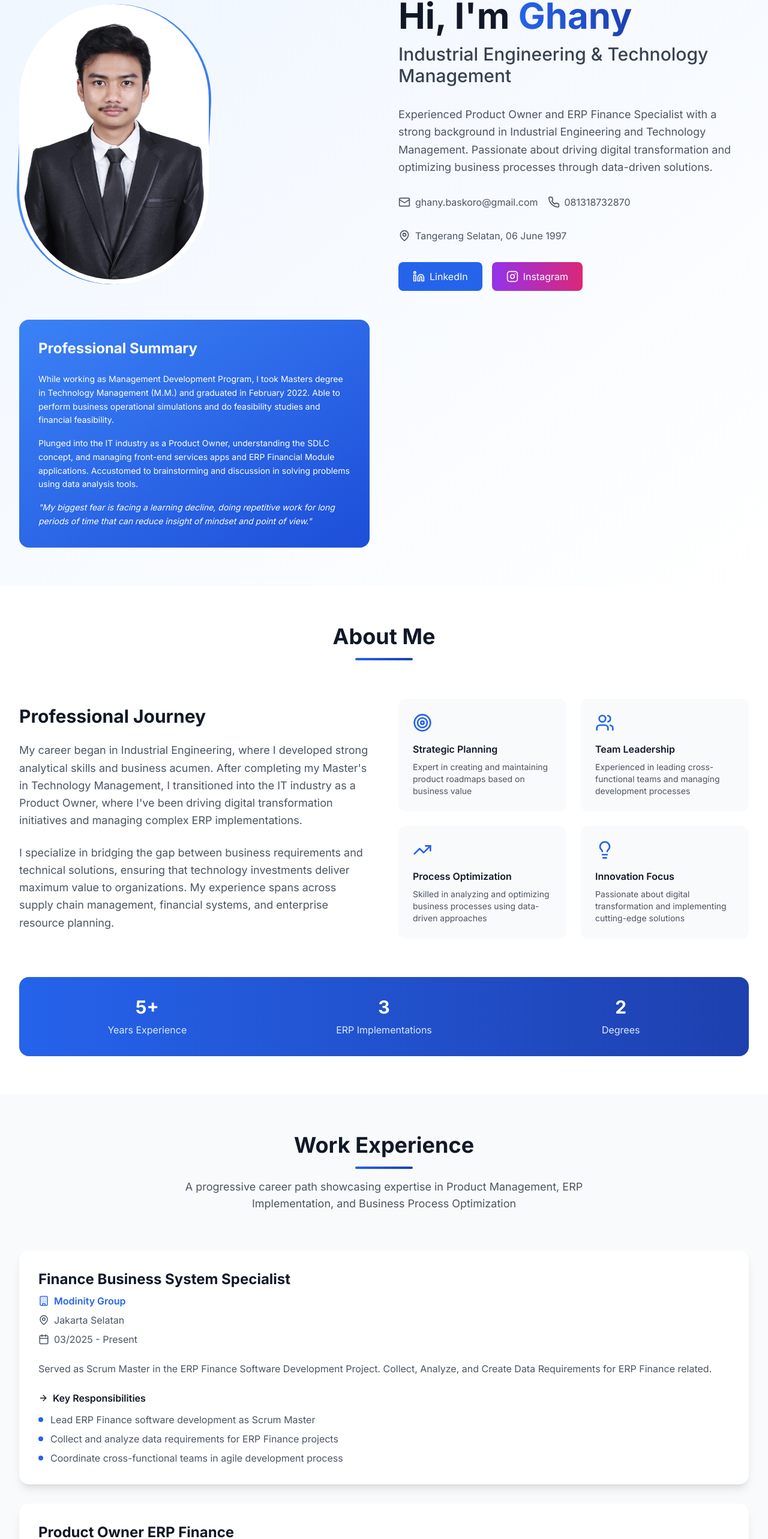
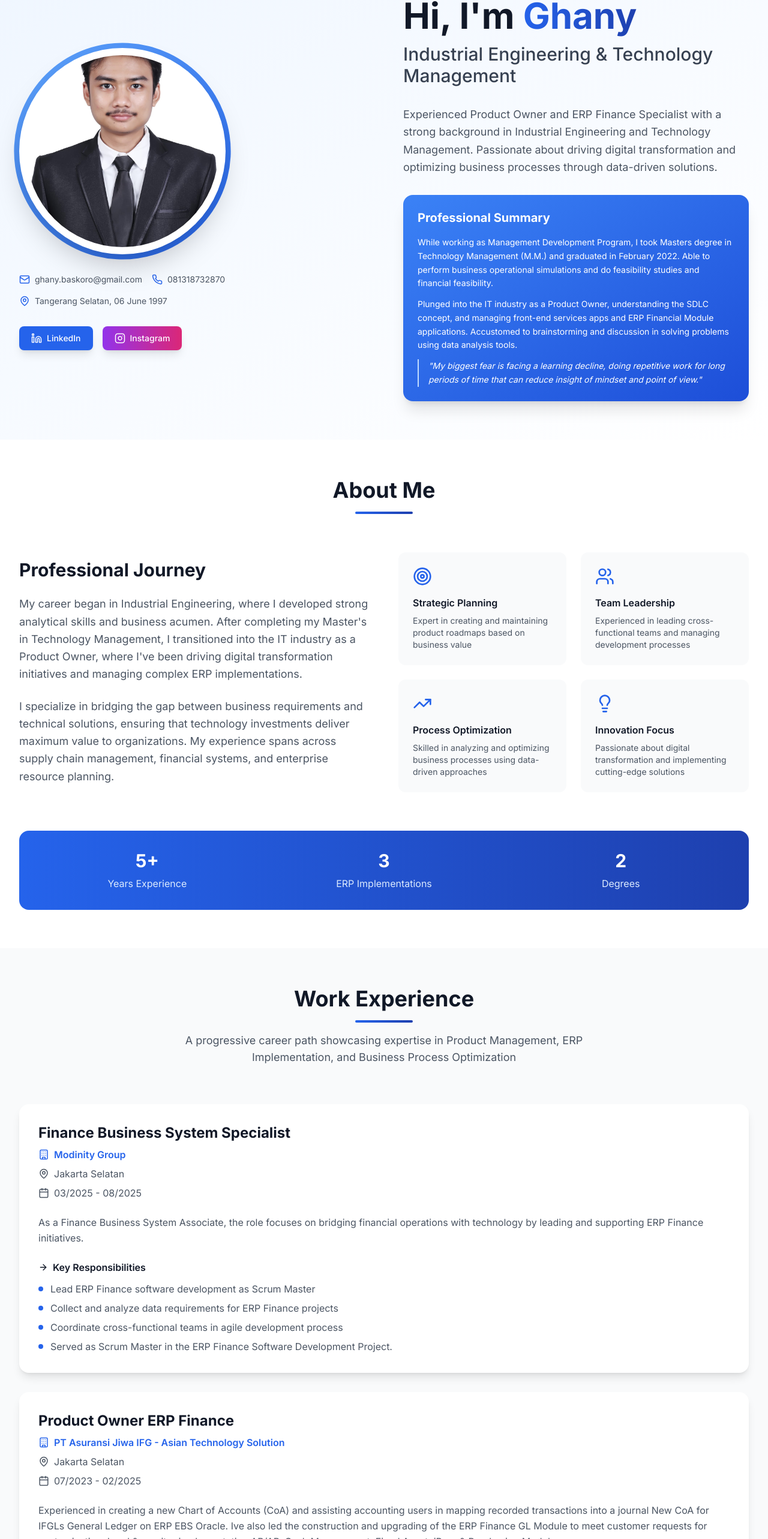
Before and after one commit to ghanybaskoro/Protofolio-Web, a Next.js app: page / in a window 1280 px wide. Shown: the part 68-2634 px from the top of the page at 60% size. Built offline with nearby package versions, Linux system fonts and the light colour scheme.

Commit message:
fix layout hero

```diff
--- a/components/Experience.tsx
+++ b/components/Experience.tsx
@@ -6,12 +6,13 @@ export default function Experience() {
       title: 'Finance Business System Specialist',
       company: 'Modinity Group',
       location: 'Jakarta Selatan',
-      period: '03/2025 - Present',
-      description: 'Served as Scrum Master in the ERP Finance Software Development Project. Collect, Analyze, and Create Data Requirements for ERP Finance related.',
+      period: '03/2025 - 08/2025',
+      description: 'As a Finance Business System Associate, the role focuses on bridging financial operations with technology by leading and supporting ERP Finance initiatives.',
       responsibilities: [
         'Lead ERP Finance software development as Scrum Master',
         'Collect and analyze data requirements for ERP Finance projects',
-        'Coordinate cross-functional teams in agile development process'
+        'Coordinate cross-functional teams in agile development process',
+        'Served as Scrum Master in the ERP Finance Software Development Project.'
       ]
     },
     {
@@ -19,7 +20,7 @@ export default function Experience() {
       company: 'PT Asuransi Jiwa IFG - Asian Technology Solution',
       location: 'Jakarta Selatan',
       period: '07/2023 - 02/2025',
-      description: 'Responsible for and lead the ERP EBS Oracle Finance software development project (GL, AP/AR, CM, FA, Budget, iProc&Purch)',
+      description: 'Experienced in creating a new Chart of Accounts (CoA) and assisting accounting users in mapping recorded transactions into a journal New CoA for IFGLs General Ledger on ERP EBS Oracle. Ive also led the construction and upgrading of the ERP Finance GL Module to meet customer requests for customization. Lead & monitor implementation AR/AP, Cash Management, Fixed Asset, iProc & Purchasing Moduls.',
       responsibilities: [
         'Lead ERP EBS Oracle Finance software development project',
         'Manage GL, AP/AR, CM, FA, Budget, iProc & Purch modules',
@@ -33,13 +34,15 @@ export default function Experience() {
       company: 'PT Esensi Solusi Buana',
       location: 'Indonesia',
       period: '09/2022 - 03/2023',
-      description: 'Create, maintain, and prioritize product roadmap based on business value. Own, manage, and evaluate daily product development, goals, and schedules.',
+      description: 'Drive end-to-end product development by aligning business strategy with execution, managing roadmap and backlog, and collaborating with cross-functional teams. Experienced in translating requirements into actionable tasks, coordinating third-party integrations, supporting UAT, and proposing continuous product improvements to stakeholders.',
       responsibilities: [
-        'Create, maintain, and prioritize product roadmap based on business value',
-        'Own, manage, and evaluate daily product development goals and schedules',
-        'Adjust expectations and set priorities for development teams',
-        'Translate strategies, roadmaps, user stories, and business requirements to actionable tasks',
-        'Coordinate between stakeholders and development teams'
+        'Work closely with and not limited to Product Management, Product Engineering, and Business Development teams to create, maintain, and prioritize product roadmap and backlog according to business value.',
+        'Own, manage, and evaluate daily product development, goals, and schedules, adjusting expectations and setting priorities.',
+        'Responsible for translating strategies, roadmaps, user stories, and business requirements to actionable tasks for development by collaborating with Product Design, Software Engineering, and Innovation Engineering teams.',
+        'Together with Innovation Engineer handle coordination with third parties (vendors or clients) for new system integration process.',
+        'Assist Quality Assurance in User Acceptance Test.',
+        'Schedule and lead internal and client meetings to surface issues, identify fixes, and advance projects.',
+        'Conduct research, requirement gathering, and product evaluation on a regular basis and propose product improvement to stakeholders.'
       ]
     },
     {
--- a/components/Hero.tsx
+++ b/components/Hero.tsx
@@ -5,84 +5,92 @@ export default function Hero() {
   return (
     <section id="home" className="min-h-screen flex items-center bg-gradient-to-br from-primary-50 to-white">
       <div className="container-custom section-padding">
-        <div className="grid lg:grid-cols-2 gap-12 items-center">
+        <div className="grid lg:grid-cols-2 gap-16 items-center">
+          {/* Left Column - Photo & Basic Info */}
+          <div className="space-y-8">
             {/* Photo Section */}
             <div className="flex justify-center lg:justify-start">
               <div className="relative">
-              <div className="absolute inset-0 bg-gradient-to-br from-primary-400 to-primary-600 rounded-full transform rotate-3"></div>
-              <div className="relative bg-white p-2 rounded-full">
+                <div className="absolute inset-0 bg-gradient-to-br from-primary-400 to-primary-600 rounded-full transform rotate-3 scale-105"></div>
+                <div className="relative bg-white p-3 rounded-full shadow-2xl">
                   <Image
                     src="/asset/pas foto ghany.jpeg"
                     alt="Ghany Widito Baskoro - Professional Photo"
-                  width={300}
-                  height={300}
-                  className="rounded-full object-cover"
+                    width={320}
+                    height={320}
+                    className="rounded-full object-cover w-72 h-72 lg:w-80 lg:h-80"
                     priority
                   />
                 </div>
               </div>
             </div>
 
-          {/* Content Section */}
+            {/* Contact Info */}
+            <div className="space-y-4 text-center lg:text-left">
+              <div className="flex flex-col sm:flex-row sm:justify-center lg:justify-start gap-4">
+                <div className="flex items-center justify-center lg:justify-start gap-2 text-gray-600">
+                  <Mail size={18} className="text-primary-600" />
+                  <span className="text-sm">ghany.baskoro@gmail.com</span>
+                </div>
+                <div className="flex items-center justify-center lg:justify-start gap-2 text-gray-600">
+                  <Phone size={18} className="text-primary-600" />
+                  <span className="text-sm">081318732870</span>
+                </div>
+              </div>
+
+              <div className="flex items-center justify-center lg:justify-start gap-2 text-gray-600">
+                <MapPin size={18} className="text-primary-600" />
+                <span className="text-sm">Tangerang Selatan, 06 June 1997</span>
+              </div>
+
+              {/* Social Links */}
+              <div className="flex justify-center lg:justify-start gap-4 pt-4">
+                <a
+                  href="https://linkedin.com/in/ghany-widito-baskoro-462221191"
+                  target="_blank"
+                  rel="noopener noreferrer"
+                  className="flex items-center gap-2 bg-primary-600 text-white px-5 py-2.5 rounded-lg hover:bg-primary-700 transition-colors duration-200 shadow-lg hover:shadow-xl"
+                >
+                  <Linkedin size={18} />
+                  <span className="text-sm font-medium">LinkedIn</span>
+                </a>
+                <a
+                  href="https://instagram.com/ghany.baskoro"
+                  target="_blank"
+                  rel="noopener noreferrer"
+                  className="flex items-center gap-2 bg-gradient-to-r from-purple-600 to-pink-600 text-white px-5 py-2.5 rounded-lg hover:from-purple-700 hover:to-pink-700 transition-all duration-200 shadow-lg hover:shadow-xl"
+                >
+                  <Instagram size={18} />
+                  <span className="text-sm font-medium">Instagram</span>
+                </a>
+              </div>
+            </div>
+          </div>
+
+          {/* Right Column - Content */}
           <div className="space-y-8">
+            {/* Main Title */}
             <div className="space-y-4">
-              <h1 className="text-5xl lg:text-6xl font-bold text-gray-900">
+              <h1 className="text-4xl lg:text-5xl xl:text-6xl font-bold text-gray-900 leading-tight">
                 Hi, I'm{' '}
                 <span className="gradient-text">Ghany</span>
               </h1>
-              <h2 className="text-2xl lg:text-3xl text-gray-700 font-medium">
+              <h2 className="text-xl lg:text-2xl xl:text-3xl text-gray-700 font-medium">
                 Industrial Engineering & Technology Management
               </h2>
             </div>
 
-            <p className="text-lg text-gray-600 leading-relaxed max-w-2xl">
+            {/* Description */}
+            <p className="text-lg text-gray-600 leading-relaxed">
               Experienced Product Owner and ERP Finance Specialist with a strong background in
               Industrial Engineering and Technology Management. Passionate about driving digital
               transformation and optimizing business processes through data-driven solutions.
             </p>
 
-            <div className="flex flex-col sm:flex-row gap-4">
-              <div className="flex items-center gap-2 text-gray-600">
-                <Mail size={20} />
-                <span>ghany.baskoro@gmail.com</span>
-              </div>
-              <div className="flex items-center gap-2 text-gray-600">
-                <Phone size={20} />
-                <span>081318732870</span>
-              </div>
-            </div>
-
-            <div className="flex items-center gap-2 text-gray-600">
-              <MapPin size={20} />
-              <span>Tangerang Selatan, 06 June 1997</span>
-            </div>
-
-            <div className="flex gap-4">
-              <a
-                href="https://linkedin.com/in/ghany-widito-baskoro-462221191"
-                target="_blank"
-                rel="noopener noreferrer"
-                className="flex items-center gap-2 bg-primary-600 text-white px-6 py-3 rounded-lg hover:bg-primary-700 transition-colors duration-200"
-              >
-                <Linkedin size={20} />
-                LinkedIn
-              </a>
-              <a
-                href="https://instagram.com/ghany.baskoro"
-                target="_blank"
-                rel="noopener noreferrer"
-                className="flex items-center gap-2 bg-gradient-to-r from-purple-600 to-pink-600 text-white px-6 py-3 rounded-lg hover:from-purple-700 hover:to-pink-700 transition-all duration-200"
-              >
-                <Instagram size={20} />
-                Instagram
-              </a>
-            </div>
-          </div>
-
-          <div className="relative">
-            <div className="bg-gradient-to-br from-primary-500 to-primary-700 rounded-2xl p-8 text-white">
-              <h3 className="text-2xl font-bold mb-6">Professional Summary</h3>
-              <div className="space-y-4 text-sm leading-relaxed">
+            {/* Professional Summary Card */}
+            <div className="bg-gradient-to-br from-primary-500 to-primary-700 rounded-2xl p-6 text-white shadow-xl">
+              <h3 className="text-xl font-bold mb-4">Professional Summary</h3>
+              <div className="space-y-3 text-sm leading-relaxed">
                 <p>
                   While working as Management Development Program, I took Masters degree in Technology Management (M.M.)
                   and graduated in February 2022. Able to perform business operational simulations and do feasibility
@@ -93,7 +101,7 @@ export default function Hero() {
                   front-end services apps and ERP Financial Module applications. Accustomed to brainstorming and
                   discussion in solving problems using data analysis tools.
                 </p>
-                <p className="italic">
+                <p className="italic border-l-2 border-primary-200 pl-4">
                   "My biggest fear is facing a learning decline, doing repetitive work for long periods of time
                   that can reduce insight of mindset and point of view."
                 </p>
```
Lines whose indentation alone changed are shown as unchanged.
